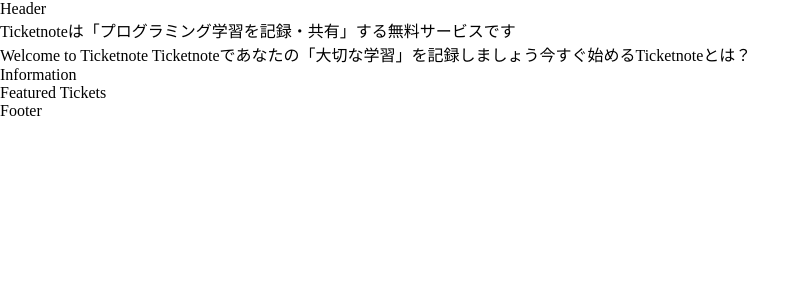
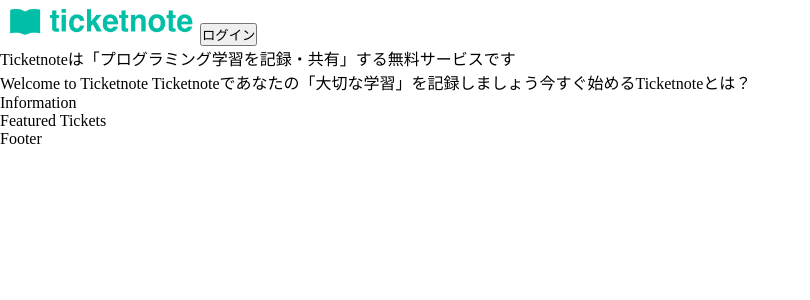
Before and after one commit to kenji7157/scratch-dojo, a Next.js app: page / in a window 1280 px wide. Shown: the top 300 px of the page, without its empty margins (0-810 px from the left). Built offline with nearby package versions, Linux system fonts and the light colour scheme.

Commit message:
ボタンの実装

```diff
--- /dev/null
+++ b/src/components/ui-elements/Button/Button.module.scss
@@ -0,0 +1,3 @@
+.header {
+  //   background: blue;
+}
--- /dev/null
+++ b/src/components/ui-elements/Button/Button.tsx
@@ -0,0 +1,11 @@
+import { FC, ReactElement } from 'react';
+import styles from './Button.module.scss';
+
+// type ContainerProps = {...}
+type Props = {
+  children: string | ReactElement;
+};
+
+export const Button: FC<Props> = ({ children }) => (
+  <button className={styles.header}>{children}</button>
+);
--- /dev/null
+++ b/src/components/ui-elements/Button/index.ts
@@ -0,0 +1 @@
+export * from './Button';
--- a/src/components/ui-elements/Header/Header.tsx
+++ b/src/components/ui-elements/Header/Header.tsx
@@ -1,4 +1,16 @@
 import { FC } from 'react';
+import Image from 'next/image';
 import styles from './Header.module.scss';
 
-export const Header: FC<{}> = () => <header className={styles.header}>Header</header>;
+import { Button } from '@/src/components/ui-elements';
+
+export const Header: FC<{}> = () => (
+  <header className={styles.header}>
+    {/* 画像 */}
+    <Image src='/image/logo_green.png' alt='logo' width={200} height={40} />
+    {/* テキストフィールド */}
+
+    {/* ログインボタン */}
+    <Button>ログイン</Button>
+  </header>
+);
--- a/src/components/ui-elements/index.ts
+++ b/src/components/ui-elements/index.ts
@@ -1,3 +1,4 @@
 export { Header } from './Header';
 export { HeaderGuide } from './HeaderGuide';
 export { Footer } from './Footer';
+export { Button } from './Button';
```
Also changed, not shown: public/image/logo_green.png (added), 1 other file (tests, documents, lock files or other folders).
